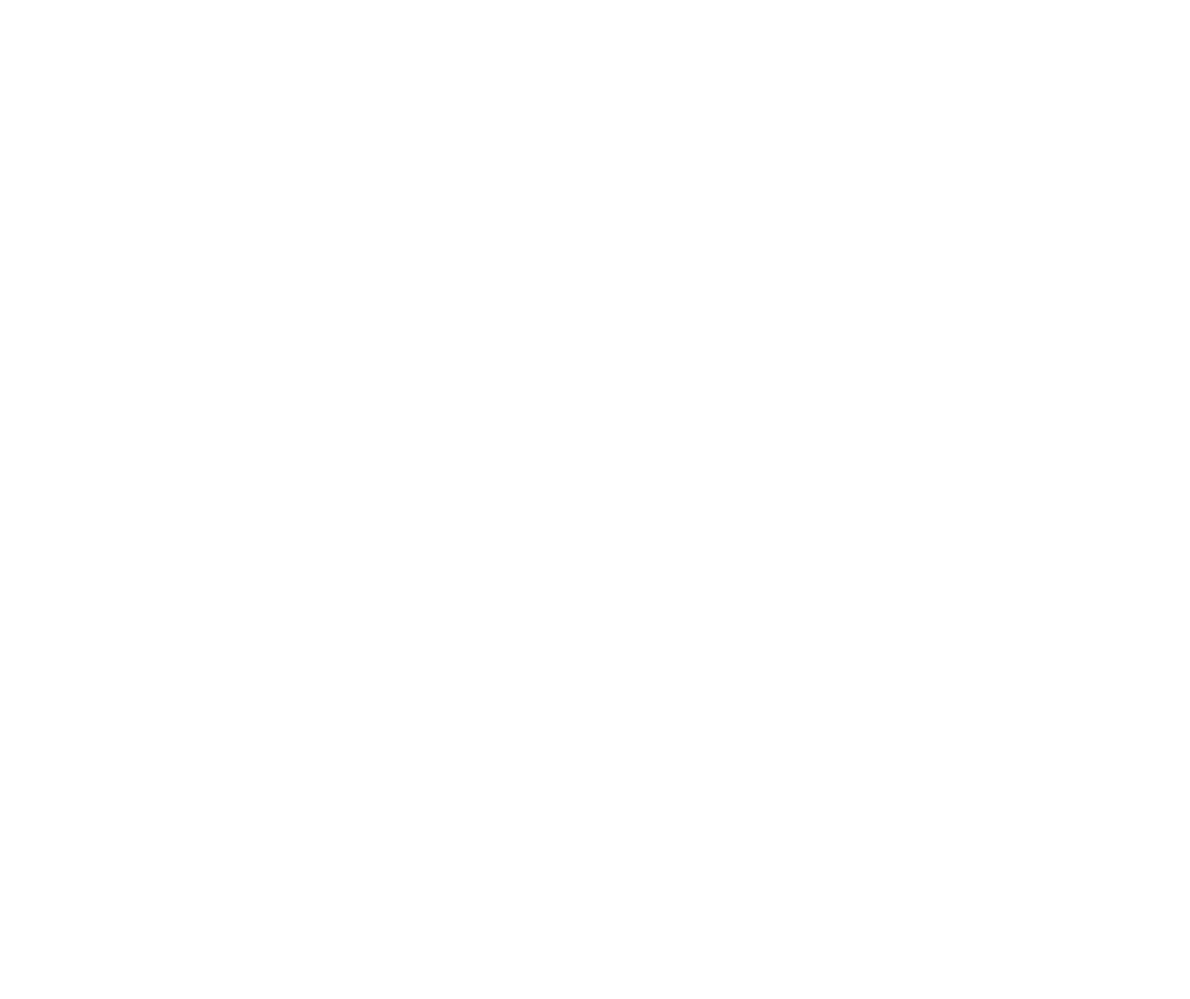
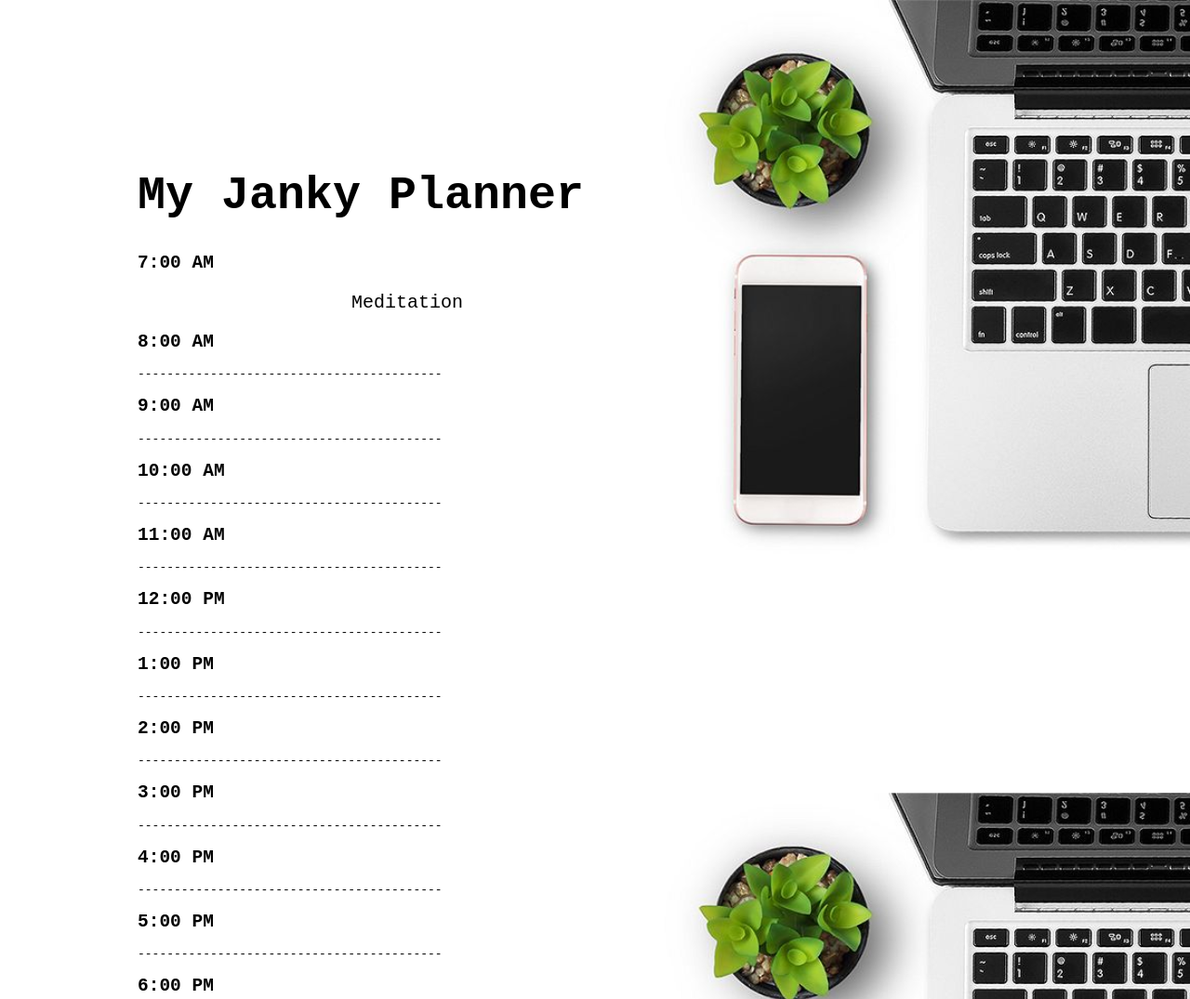
Before and after one commit to brittnilighthizer/work-day-scheduler, a plain HTML site: page index.html in a window 1280 px wide. Shown: the top 1075 px of the page at 93% size. Before the commit the page ends 800 px from the top, so only its background shows below. Drawn offline with Linux system fonts and the light colour scheme.

Commit message:
initial look of work day planner; little to no JS

```diff
--- a/index.html
+++ b/index.html
@@ -4,9 +4,46 @@
     <meta charset="UTF-8">
     <meta name="viewport" content="width=device-width, initial-scale=1.0">
     <meta http-equiv="X-UA-Compatible" content="ie=edge">
-    <title>Document</title>
+    <title>Work-Day Scheduler</title>
+    <link rel="stylesheet" href="style.css">
 </head>
 <body>
+    <main id="wrapper">
+            <div id="planner">
+                <h1>My Janky Planner</h1>
+                <section id="hour-by-hour">
+                    <h2>7:00 AM </h2>
+                    <p id="appointments">Meditation</p>
+                    <h2>8:00 AM </h2>
+                    ------------------------------------------
+                    <h2>9:00 AM </h2>
+                    ------------------------------------------
+                    <h2>10:00 AM </h2>
+                    ------------------------------------------
+                    <h2>11:00 AM </h2>
+                    ------------------------------------------
+                    <h2>12:00 PM </h2>
+                    ------------------------------------------
+                    <h2>1:00 PM </h2>
+                    ------------------------------------------
+                    <h2>2:00 PM </h2>
+                    ------------------------------------------
+                    <h2>3:00 PM </h2>
+                    ------------------------------------------
+                    <h2>4:00 PM </h2>
+                    ------------------------------------------
+                    <h2>5:00 PM </h2>
+                    ------------------------------------------
+                    <h2>6:00 PM </h2>
+                    ------------------------------------------
+                    <h2>7:00 PM </h2>
+                    ------------------------------------------
 
+                </section>
+            </div>
+            <br>
+            <aside id=""></aside>
+    </main>
+<script type="text/javascript" src="script.js"></script>
 </body>
 </html>
--- a/script.js
+++ b/script.js
@@ -0,0 +1,8 @@
+// harder; makes it dynamic -- eek
+var momentObj = moment().startOf("day").add(9, "hour");
+for (var i=9; i<17; i++){
+    console.log(momentObj.add(1, "hour").format("hh:mm A"))
+}
+
+// use this for sure
+let currentHr = moment().hour();
--- a/style.css
+++ b/style.css
@@ -0,0 +1,23 @@
+body {
+    background-image: url(workspace.jpg);
+    font-family: monospace;
+    background-size: cover;
+    background-repeat: no-repeat;
+    background-position: center center;
+    background-attachment: fixed;
+
+    width: 800px;
+    height: 600px;
+    margin: 20px;
+    padding: 10%;
+
+}
+
+h1 {
+    font-size: 50px;
+  }
+#appointments {
+    text-align: right;
+    width: 350px;
+    font-size: 20px;
+}
```
Also changed, not shown: workspace.jpg (added).
